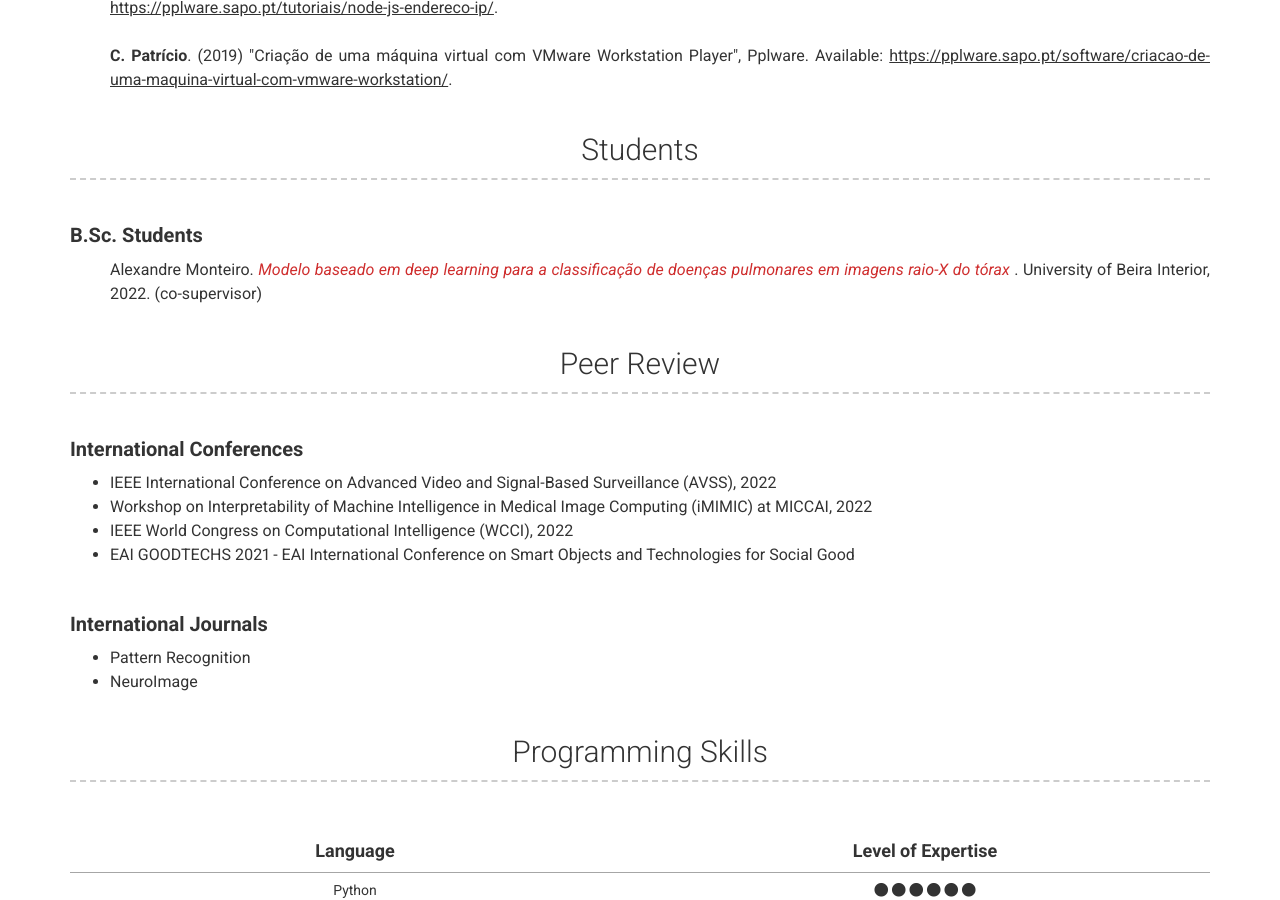
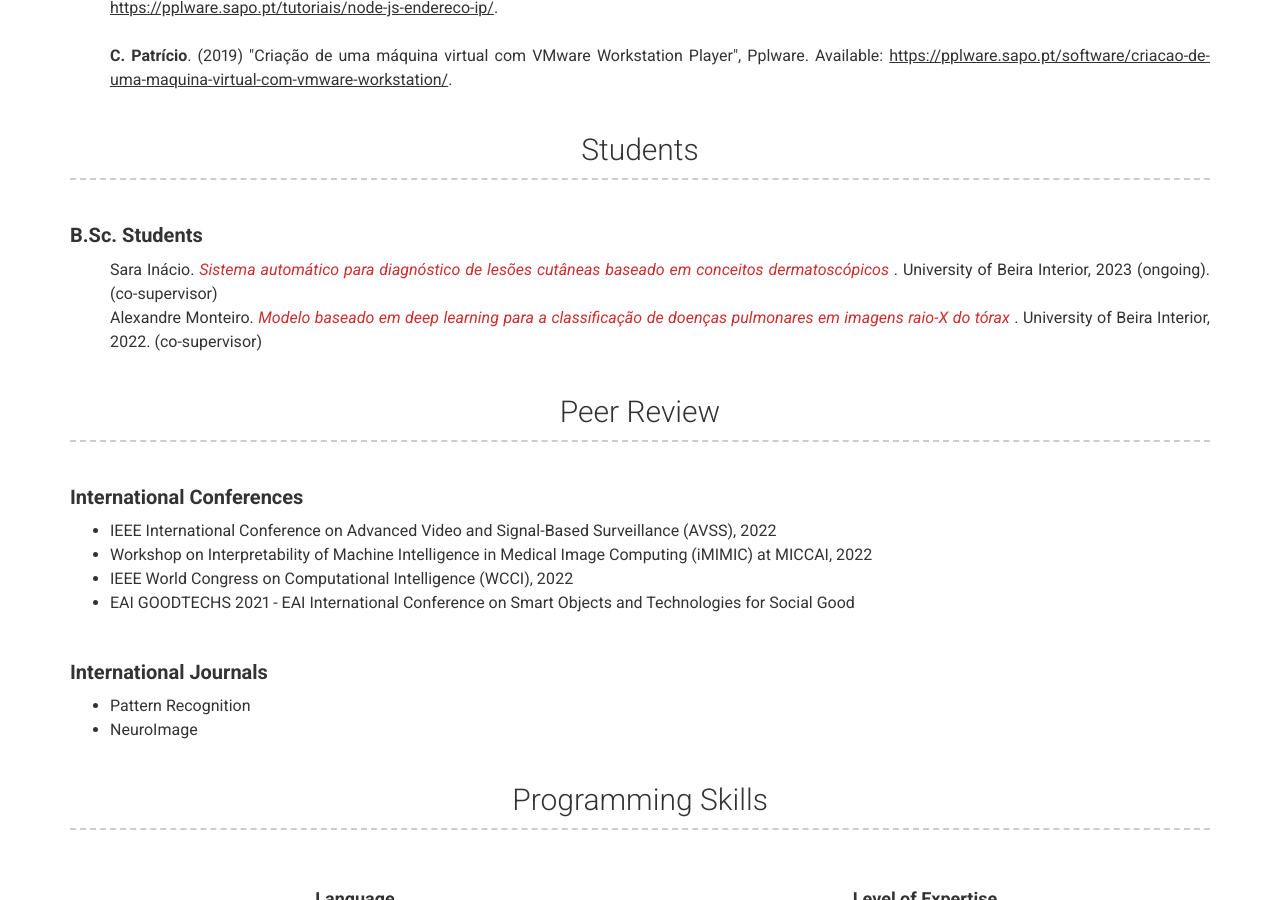
Before and after one commit to CristianoPatricio/cristianopatricio.github.io, a Jekyll site: the page built from index.md, in a window 1280 px wide and 900 px high, scrolled down 3295 px. Built offline with Jekyll 4.4.1, drawn with Linux system fonts in a browser that asks for light colours; nearby versions of some CDN libraries.

Commit message:
Update _config.yml

```diff
--- a/_config.yml
+++ b/_config.yml
@@ -122,8 +122,12 @@ students: |
     <p style="font-size:20px;"><b>B.Sc. Students</b></p>
     <ul style="list-style-type: none;" >
         <li>
+            Sara Inácio. <a href="#" style="color: #cf2e2e;" target="blank"><em> Sistema automático para diagnóstico de lesões cutâneas baseado em conceitos dermatoscópicos </em></a>. University of Beira Interior, 2023 (ongoing). (co-supervisor)
+        </li>
+        <li>
             Alexandre Monteiro. <a href="https://www.di.ubi.pt/~jcneves/bsc_projects/2021_2022/relatorio_alex_monteiro.pdf" style="color: #cf2e2e;" target="blank"><em> Modelo baseado em deep learning para a classificação de doenças pulmonares em imagens raio-X do tórax </em></a>. University of Beira Interior, 2022. (co-supervisor)
         </li>
+    </ul>
 
 # Peer Review Section
 # peerreview_title: Peer Review #(Use this to override about more section title)
```
